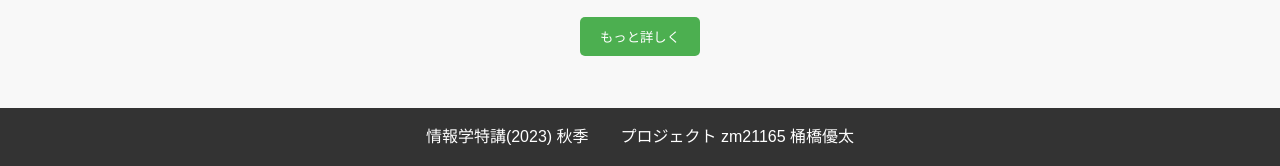
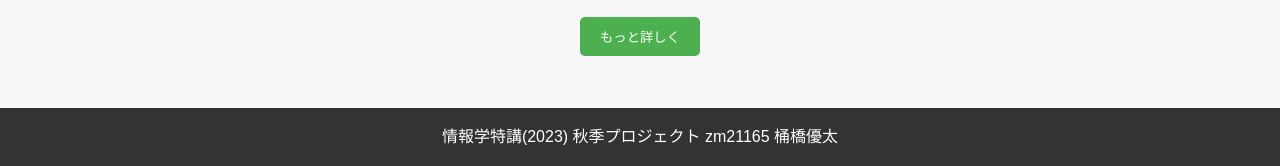
Before and after one commit to okemmm/web2023-2-1, a plain HTML site: page kyoto-destinations.html in a window 1280 px wide. Shown: the part 943-1109 px from the top of the page. Drawn offline with Linux system fonts and the light colour scheme.

Commit message:
Update kyoto-destinations.html

```diff
--- a/kyoto-destinations.html
+++ b/kyoto-destinations.html
@@ -57,7 +57,7 @@
     </section>
 </main>
 <footer>
-    <p> 情報学特講(2023)  秋季　　プロジェクト  zm21165  桶橋優太 </p>
+    <p> 情報学特講(2023)  秋季プロジェクト  zm21165  桶橋優太 </p>
 </footer>
 <script src="script.js"></script>
 </body>
```
